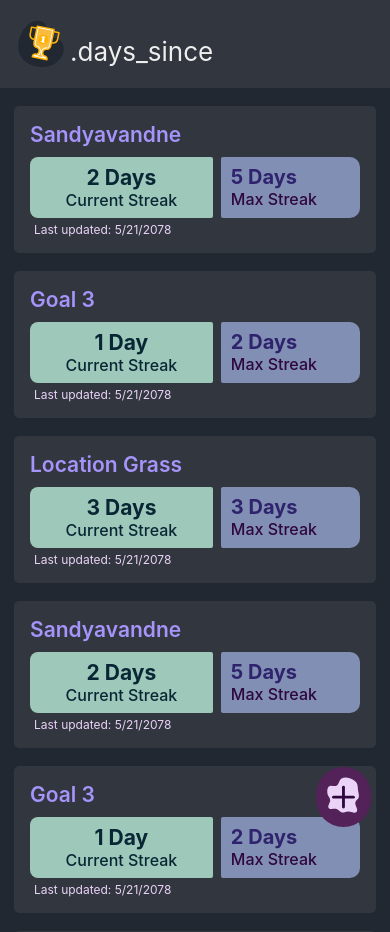
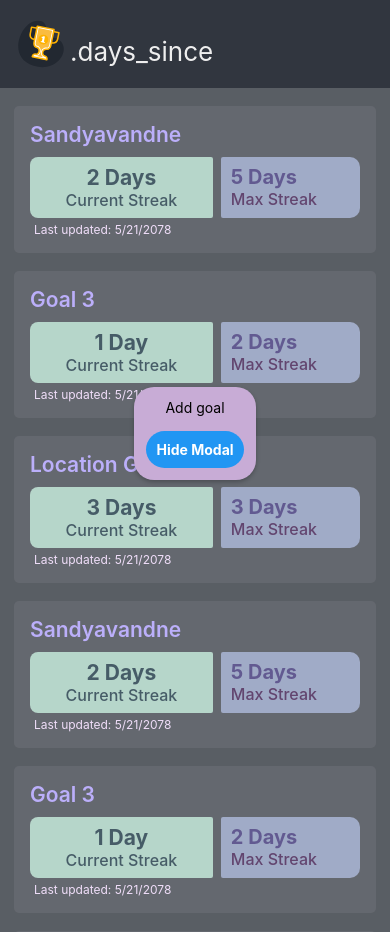
Before and after one commit to RohitRavindra-dev/days-since-front-end, a React Native app: screen / in a window 390 px wide. Both pictures are taken after a click on the element 343 px from the left and 796 px from the top of the page. Built offline with nearby package versions, Linux system fonts and the light colour scheme.

Commit message:
Add modal added

```diff
--- /dev/null
+++ b/src/components/add-modal/AddModal.tsx
@@ -0,0 +1,29 @@
+import React, {useState} from 'react';
+import {Alert, Modal, StyleSheet, Text, Pressable, View} from 'react-native';
+import {addModalStyles as ams} from './styles';
+
+type AddModalProps = {
+  isOpen: boolean;
+  onClose: () => void;
+};
+
+export const AddModal = ({isOpen, onClose}: AddModalProps) => {
+  return (
+    <Modal
+      animationType="slide"
+      transparent={true}
+      visible={isOpen}
+      onRequestClose={onClose}>
+      <View style={ams.centeredView}>
+        <View style={ams.modalView}>
+          <Text style={ams.modalText}>Add goal</Text>
+          <Pressable
+            style={[ams.button, ams.buttonClose]}
+            onPress={() => onClose()}>
+            <Text style={ams.textStyle}>Hide Modal</Text>
+          </Pressable>
+        </View>
+      </View>
+    </Modal>
+  );
+};
--- /dev/null
+++ b/src/components/add-modal/styles.tsx
@@ -0,0 +1,44 @@
+import {StyleSheet} from 'react-native';
+
+export const addModalStyles = StyleSheet.create({
+  centeredView: {
+    flex: 1,
+    justifyContent: 'center',
+    alignItems: 'center',
+    marginTop: 22,
+  },
+  modalView: {
+    backgroundColor: '#C8ACD6',
+    borderRadius: 20,
+    padding: 12,
+    alignItems: 'center',
+    shadowColor: '#000',
+    shadowOffset: {
+      width: 0,
+      height: 2,
+    },
+    shadowOpacity: 0.25,
+    shadowRadius: 4,
+    elevation: 5,
+  },
+  button: {
+    borderRadius: 20,
+    padding: 10,
+    elevation: 2,
+  },
+  buttonOpen: {
+    backgroundColor: '#F194FF',
+  },
+  buttonClose: {
+    backgroundColor: '#2196F3',
+  },
+  textStyle: {
+    color: 'white',
+    fontWeight: 'bold',
+    textAlign: 'center',
+  },
+  modalText: {
+    marginBottom: 15,
+    textAlign: 'center',
+  },
+});
--- a/src/components/fab/AddGoalFab.tsx
+++ b/src/components/fab/AddGoalFab.tsx
@@ -3,13 +3,13 @@ import {Alert, Pressable, View} from 'react-native';
 import {addFabStyles as as} from './styles';
 import AddIcon from '../../assets/svgs/AddIcon';
 
-export const AddGoalFab = () => {
+type AddGoalFabProps = {
+  onClick: () => void;
+};
+
+export const AddGoalFab = ({onClick}: AddGoalFabProps) => {
   return (
-    <Pressable
-      style={as.fabCntr}
-      onPress={() => {
-        Alert.alert('Add clicked', 'Feature is upcoming');
-      }}>
+    <Pressable style={as.fabCntr} onPress={onClick}>
       <AddIcon />
     </Pressable>
   );
--- a/src/screens/GoalsHomeScreen.tsx
+++ b/src/screens/GoalsHomeScreen.tsx
@@ -1,13 +1,19 @@
-import React from 'react';
-import {ScrollView, StyleSheet, View} from 'react-native';
+import React, {useState} from 'react';
+import {Pressable, ScrollView, StyleSheet, View} from 'react-native';
 import {COLOR_CONSTANTS} from '../assets/constants';
 import {GoalCard} from '../components/goal-card/GoalCard';
 import {dummyGoals} from '../assets/data/dummyGoals';
 import {AddGoalFab} from '../components/fab/AddGoalFab';
+import {AddModal} from '../components/add-modal/AddModal';
 
 export const GoalsHomeScreen = () => {
+  const [isAddingGoal, setisAddingGoal] = useState(false);
+  const toggleAddModal = () => {
+    console.log('Toggleing modal');
+    setisAddingGoal(prev => !prev);
+  };
   return (
-    <View style={screenStyles.body}>
+    <View style={[screenStyles.body, {opacity: isAddingGoal ? 0.75 : 1}]}>
       <ScrollView style={screenStyles.goalsList}>
         {dummyGoals.map((goal, index) => (
           <View style={screenStyles.cardCntr} id={`${index}`}>
@@ -22,7 +28,8 @@ export const GoalsHomeScreen = () => {
 
         <View style={{height: 100}}></View>
       </ScrollView>
-      <AddGoalFab />
+      {!isAddingGoal && <AddGoalFab onClick={toggleAddModal} />}
+      <AddModal isOpen={isAddingGoal} onClose={toggleAddModal} />
     </View>
   );
 };
```
